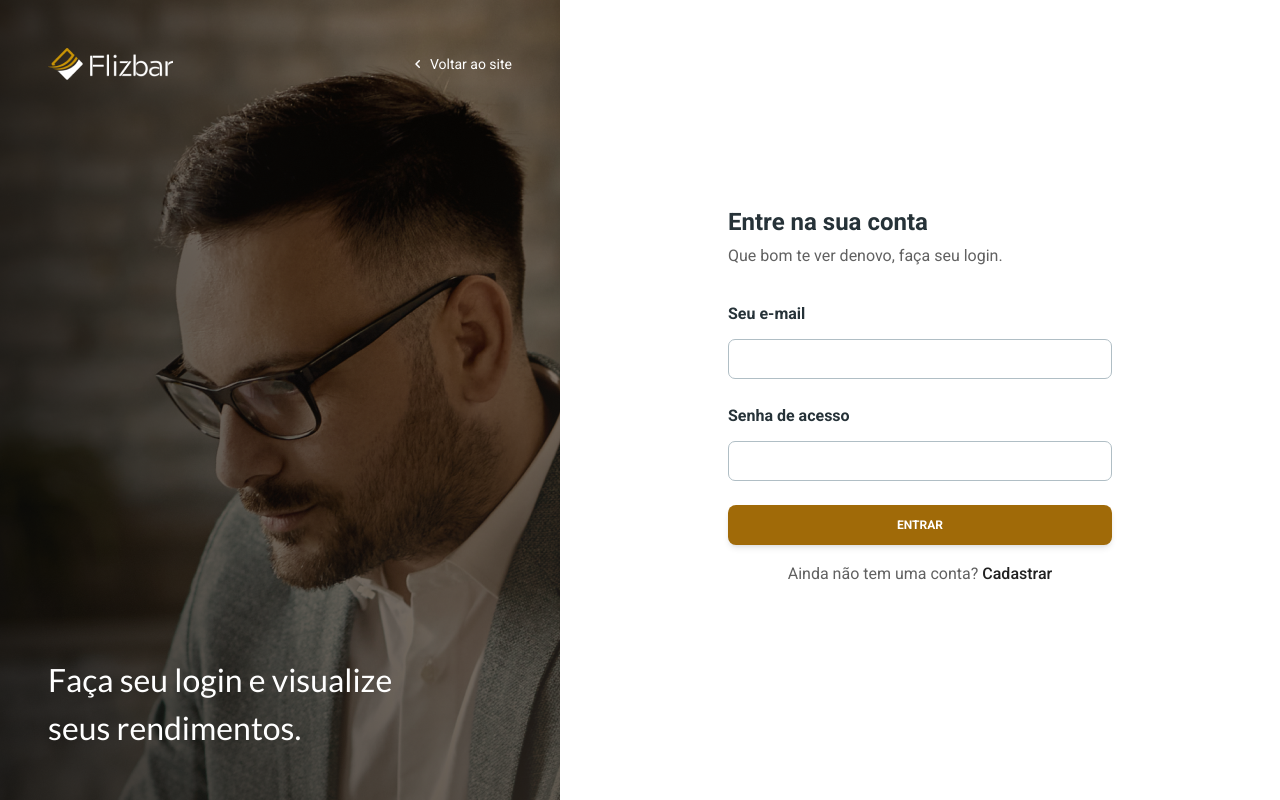
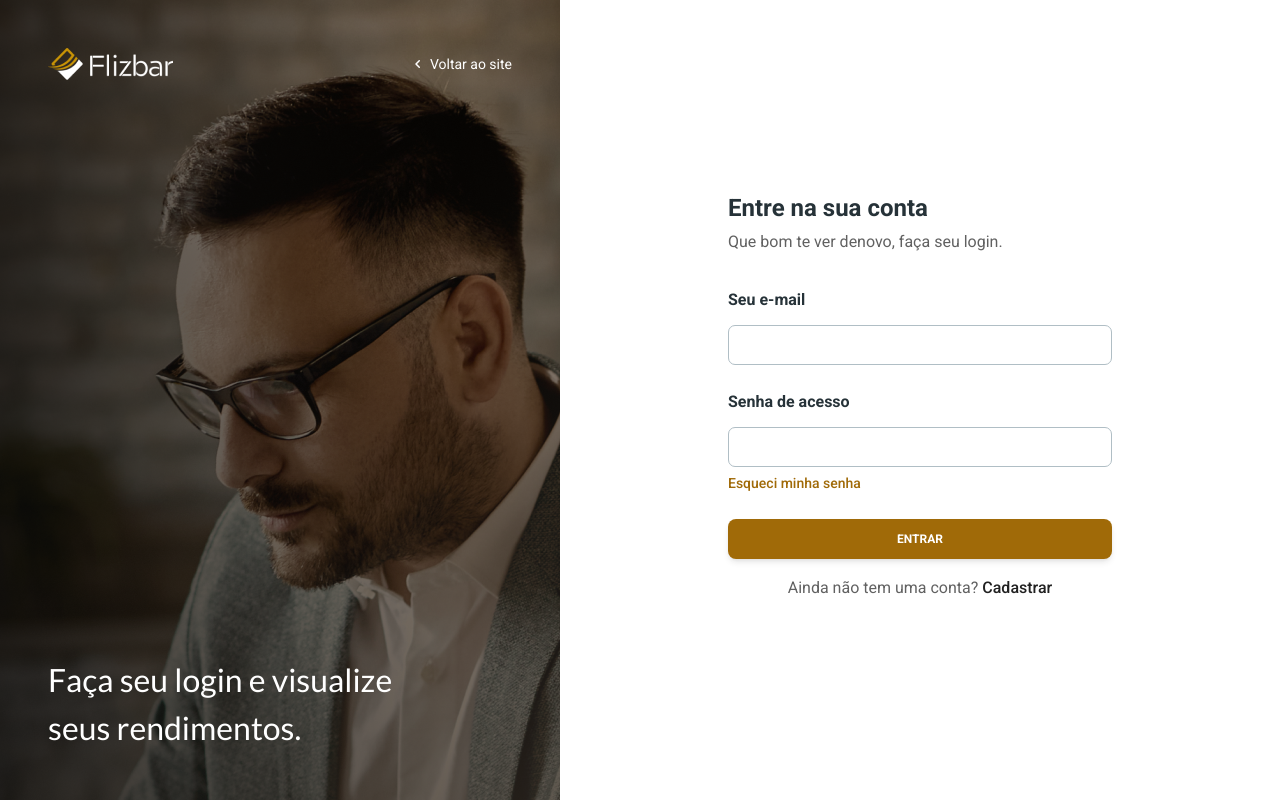
Before and after one commit to mailfy-hub/Frontend-flizbar-dashboard, a React (Vite) app: page /login in a window 1280 px wide. Built offline with nearby package versions, Linux system fonts and the light colour scheme; some icons are missing.

Commit message:
Forget my password link

```diff
--- a/src/pages/Auth/login/index.tsx
+++ b/src/pages/Auth/login/index.tsx
@@ -99,7 +99,14 @@ export function Login() {
                   }
                 />
               </div>
-
+              <div>
+                <Link
+                  className="font-body font-medium text-body14 text-GOLD_MAIN"
+                  to={"/recovery"}
+                >
+                  Esqueci minha senha
+                </Link>
+              </div>
               <Button fullWidth className="mt-6 bg-GOLD_MAIN" type="submit">
                 Entrar
               </Button>
```
